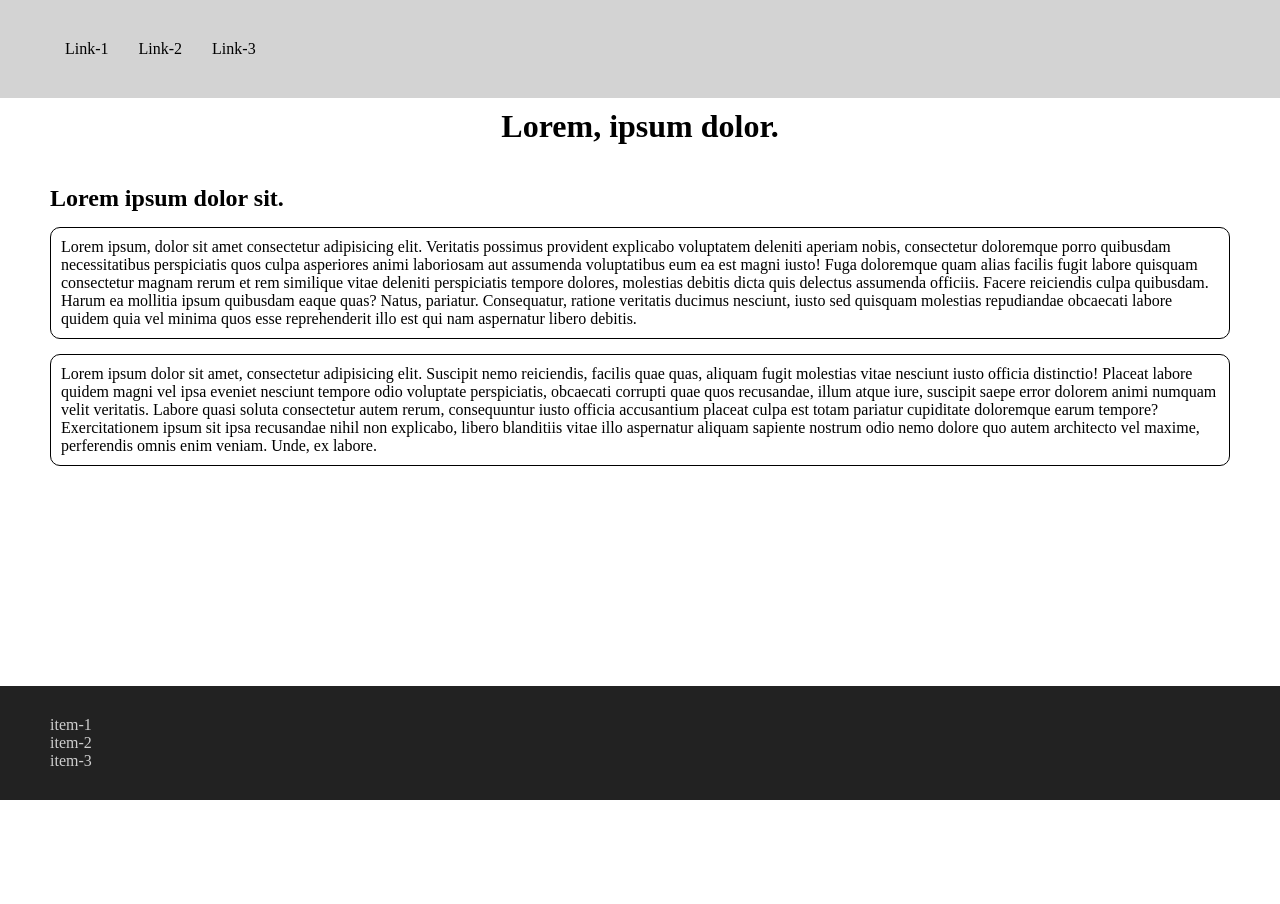
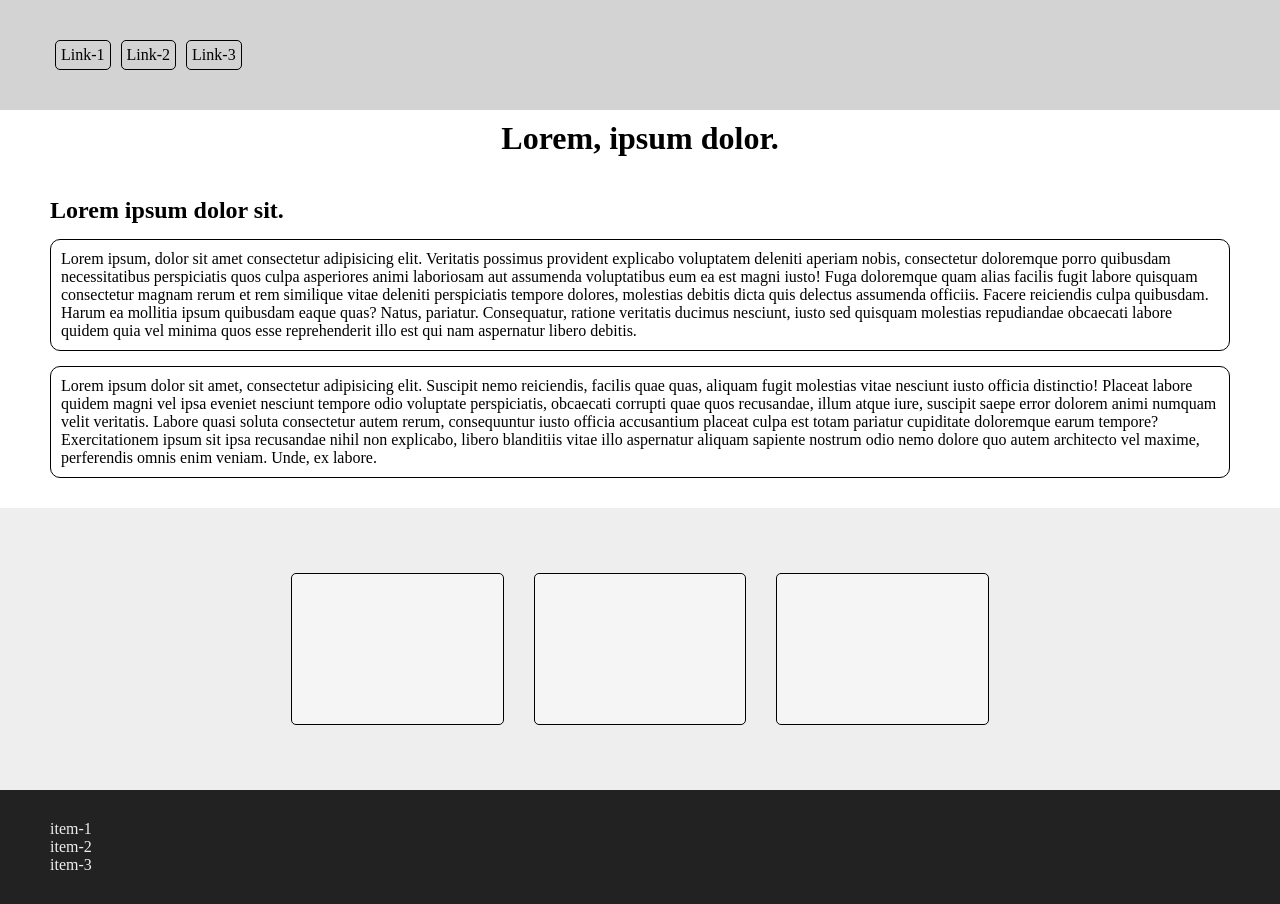
Before and after one commit to LikeKugi/GB_WebDev, a PHP site: page / in a window 1280 px wide. Before the commit the page ends 800 px from the top, so only its background shows below. Run offline with PHP 8.4, Linux system fonts and the light colour scheme.

Commit message:
sass example of work

```diff
--- a/lesson_8/index.html
+++ b/lesson_8/index.html
@@ -50,6 +50,15 @@
                     architecto
                     vel maxime, perferendis omnis enim veniam. Unde, ex labore.</div>
             </div>
+
+            <div class="card">
+                <div class="container card__box">
+                    <div class="card__item"></div>
+                    <div class="card__item"></div>
+                    <div class="card__item"></div>
+                </div>
+            </div>
+
         </div>
         <div class="footer">
             <div class="container">
--- a/lesson_8/style.css
+++ b/lesson_8/style.css
@@ -10,7 +10,7 @@
 }
 
 .container {
-  max-width: 1200px;
+  max-width: 1300px;
   margin: 0 auto;
   padding: 30px 50px;
 }
@@ -20,14 +20,17 @@
   padding-top: 10px;
   padding-bottom: 10px;
 }
-
 .header__menu {
   display: flex;
   list-style-type: none;
 }
 
 .menu-item {
-  margin: 0 15px;
+  margin: 0 5px;
+  padding: 5px;
+  display: inline-block;
+  border: 1px solid #000;
+  border-radius: 5px;
 }
 
 .heading {
@@ -46,14 +49,31 @@
   border-radius: 10px;
 }
 
+.card {
+  background-color: #eee;
+}
+.card__box {
+  padding: 50px 0;
+  display: flex;
+  justify-content: center;
+  align-items: center;
+  flex-wrap: wrap;
+}
+.card__item {
+  background-color: whitesmoke;
+  width: 210.6666666667px;
+  height: 150px;
+  border: 1px solid #000;
+  border-radius: 5px;
+  margin: 15px;
+}
+
 .footer {
   background-color: #222;
 }
-
 .footer__menu {
   list-style-type: none;
 }
-
 .footer__menu-item {
-  color: RGBA(250, 250, 250, 0.8);
+  color: #eee;
 }/*# sourceMappingURL=style.css.map */
--- a/lesson_8/style.scss
+++ b/lesson_8/style.scss
@@ -1,3 +1,7 @@
+$width_site: 1300px;
+$footer_color: #222;
+$border_width: 1px;
+
 * {
     margin: 0;
     padding: 0;
@@ -8,7 +12,7 @@
     min-height: 100vh;
 }
 .container {
-    max-width: 1200px;
+    max-width: $width_site;
     margin: 0 auto;
     padding: 30px 50px;
 }
@@ -16,13 +20,17 @@
     background-color: lightgray;
     padding-top: 10px;
     padding-bottom: 10px;
-}
-.header__menu {
-    display: flex;
-    list-style-type: none;
+    &__menu {
+        display: flex;
+        list-style-type: none;
+    }
 }
 .menu-item {
-    margin: 0 15px;
+    margin: 0 5px;
+    padding: 5px;
+    display: inline-block;
+    border: 1px solid #000;
+    border-radius: 5px;
 }
 .heading {
     margin: 10px auto;
@@ -37,12 +45,32 @@
     border: 1px solid #000;
     border-radius: 10px;
 }
+.card {
+    background-color: #eee;
+    &__box {
+        padding: 50px 0;
+        display: flex;
+        justify-content: center;
+        align-items: center;
+        flex-wrap: wrap;
+    }
+    &__item {
+        background-color: whitesmoke;
+        width: ($width_site / 6) - $border_width * 6;
+        height: 150px;
+        border: $border_width solid #000;
+        border-radius: 5px;
+        margin: 15px;
+    }
+}
 .footer {
-    background-color: #222;
+    background-color: $footer_color;
+
+    &__menu {
+        list-style-type: none;
+    }
+
+    &__menu-item {
+        color: #eee;
+    }
 }
-.footer__menu {
-    list-style-type: none;
-}
-.footer__menu-item {
-    color: RGBA(250, 250, 250, 0.8);
-}
```
Also changed, not shown: 1 other file.
